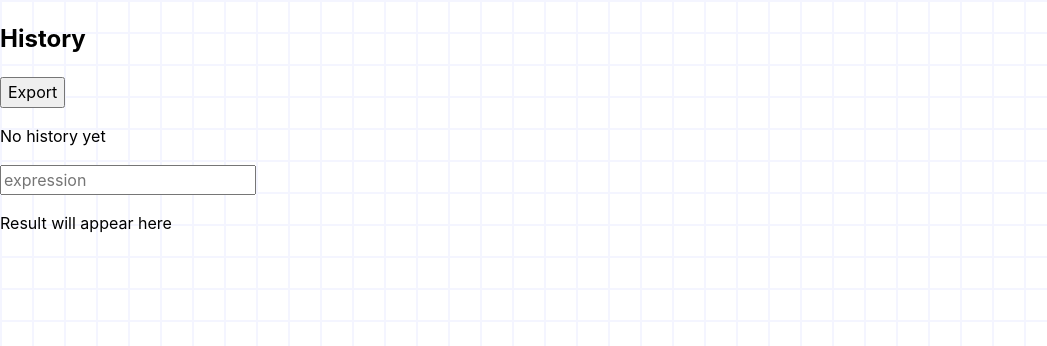
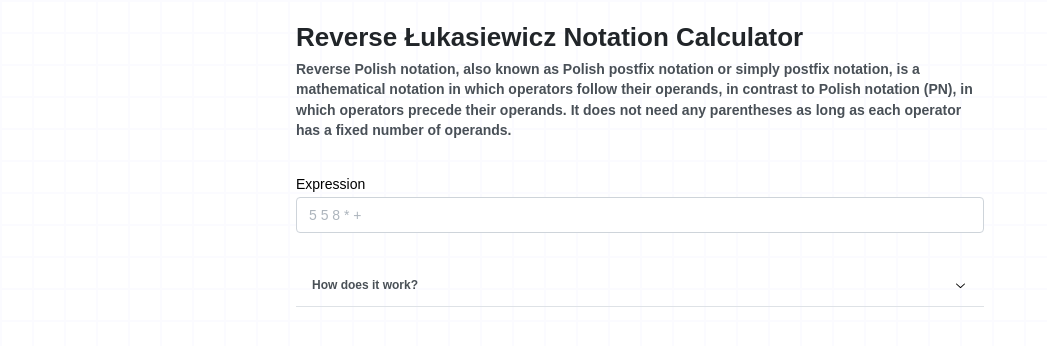
Before and after one commit to Madscientiste/rpn-calculator, a React (Vite) app in the folder resources/: page / in a window 1280 px wide. Shown: the top 346 px of the page, without its empty margins (0-1047 px from the left). Built offline with nearby package versions, Linux system fonts and the light colour scheme; a small style sheet from the web is missing; a web font is replaced by a local one.

Commit message:
refactored the whole ui

```diff
--- a/resources/src/App.css
+++ b/resources/src/App.css
@@ -1,7 +1,8 @@
 @import url("https://fonts.googleapis.com/css?family=Muli:400,600");
+@import url("https://fonts.googleapis.com/css2?family=Merriweather+Sans:wght@300;400;500;600;700;800&display=swap");
 
 body {
-	--clr1: #f4f5ff;
+	--clr1: #fbfbff;
 	--clr2: #ffffff;
 
 	--line-width: 2px;
--- a/resources/src/App.tsx
+++ b/resources/src/App.tsx
@@ -1,60 +1,24 @@
-import { ChangeEvent, useState } from "react";
+import { Container, Group, Stack } from "@mantine/core";
 
 import "./App.css";
-import "@mantine/core/styles.css";
 
-import { Result, getResult } from "./api/getResult";
-import { HistoryPanel } from "./components/HistoryPanel";
-
-const timeoutTable = new Map<string, number>();
+import { ExpressionInput } from "./components/ExpressionInput";
+import { Heading } from "./components/Heading";
+import { HowDoesItWork } from "./components/HowDoesItWork";
 
 function App() {
-	const [result, setResult] = useState<Result | null>(null);
-	const [error, setError] = useState<Error | null>(null);
+	return (
+		<Container size="sm" mt="lg">
+			<Stack gap={32}>
+				<Heading />
 
-	// To avoid spamming the api each time the user types a character,
-	// i've added a debounce of 300ms to the input.
-	const handleInput = async (e: ChangeEvent<HTMLInputElement>) => {
-		if (timeoutTable.has("expression")) {
-			clearTimeout(timeoutTable.get("expression")!);
-		}
+				<ExpressionInput />
 
-		const id = setTimeout(async () => {
-			getResult({ expression: e.target.value })
-				.then(async (res) => {
-					const body: Result = await res.json();
-
-					if (res.status !== 200) {
-						throw new Error(body.detail);
-					}
-
-					setResult(body);
-				})
-				.catch((err) => {
-					setError(err);
-				});
-		}, 300);
-
-		timeoutTable.set("expression", id);
-	};
-
-	return (
-		<div className="container layout">
-			<HistoryPanel history={[]} />
-
-			<div className="calculator stack">
-				<div className="inputContainer">
-					<input type="text" name="expression" placeholder="expression" onChange={handleInput} />
-					<span className="focus-border"></span>
-				</div>
-
-				<p className="output">
-					{result && result.result}
-					{error && error.message}
-					{!result && !error && "Result will appear here"}
-				</p>
-			</div>
-		</div>
+				<Group grow>
+					<HowDoesItWork />
+				</Group>
+			</Stack>
+		</Container>
 	);
 }
 
--- /dev/null
+++ b/resources/src/components/ExpressionInput.tsx
@@ -0,0 +1,74 @@
+import { ChangeEvent, useState } from "react";
+
+import { ExclamationTriangleIcon } from "@heroicons/react/24/outline";
+import { Alert, Stack, Text, TextInput, ThemeIcon } from "@mantine/core";
+
+import { Result, getResult } from "../api/getResult";
+
+const timeoutTable = new Map<string, number>();
+
+export function ExpressionInput() {
+	const [result, setResult] = useState<Result | null>(null);
+	const [error, setError] = useState<Error | null>(null);
+
+	// To avoid spamming the api each time the user types a character,
+	// i've added a debounce of 300ms to the input.
+	const handleInput = async (e: ChangeEvent<HTMLInputElement>) => {
+		if (timeoutTable.has("expression")) {
+			clearTimeout(timeoutTable.get("expression")!);
+		}
+
+		const id = setTimeout(async () => {
+			getResult({ expression: e.target.value })
+				.then(async (res) => {
+					const body: Result = await res.json();
+
+					if (res.status !== 200) {
+						throw new Error(body.detail);
+					}
+
+					setResult(body);
+					setError(null);
+				})
+				.catch((err) => {
+					setError(err);
+					setResult(null);
+				});
+		}, 300);
+
+		timeoutTable.set("expression", id);
+	};
+
+	return (
+		<Stack gap={4}>
+			<TextInput
+				style={{ fontFamily: "'Multi', sans-serif" }}
+				onChange={handleInput}
+				error={!!error}
+				rightSection={
+					error && (
+						<ThemeIcon size="md" variant="subtle" c="red">
+							<ExclamationTriangleIcon />
+						</ThemeIcon>
+					)
+				}
+				placeholder="5 5 8 * +"
+				label="Expression"
+			/>
+			{result && (
+				<Alert color="indigo.3">
+					<Text c="indigo.9" fw="bolder" size="sm">
+						{result ? result.result : "No result yet"}
+					</Text>
+				</Alert>
+			)}
+			{error && (
+				<Alert color="red">
+					<Text c="red.9" fw="bolder" size="sm">
+						{error.message}
+					</Text>
+				</Alert>
+			)}
+		</Stack>
+	);
+}
--- /dev/null
+++ b/resources/src/components/Heading.tsx
@@ -0,0 +1,18 @@
+import { Stack, Text, Title } from "@mantine/core";
+
+export function Heading() {
+	return (
+		<Stack gap={4}>
+			<Title order={2} c="gray.9">
+				Reverse Łukasiewicz Notation Calculator
+			</Title>
+
+			<Text size="sm" fw="bolder" c="gray.7">
+				Reverse Polish notation, also known as Polish postfix notation or simply postfix notation, is a mathematical
+				notation in which operators follow their operands, in contrast to Polish notation (PN), in which operators
+				precede their operands. It does not need any parentheses as long as each operator has a fixed number of
+				operands.
+			</Text>
+		</Stack>
+	);
+}
--- /dev/null
+++ b/resources/src/components/HowDoesItWork.tsx
@@ -0,0 +1,31 @@
+import { Accordion, Alert, Stack, Text } from "@mantine/core";
+
+export function HowDoesItWork() {
+	return (
+		<Accordion>
+			<Accordion.Item value="details">
+				<Accordion.Control>
+					<Text size="xs" fw="bold" c="gray.7">
+						How does it work?
+					</Text>
+				</Accordion.Control>
+
+				<Accordion.Panel>
+					<Stack>
+						<Text size="xs" c="gray.7">
+							An RPN calculator operates on a stack. It holds operands on this stack until an operator is encountered.
+							At that time, the appropriate number of operands are popped off the stack, the operation is carried out,
+							and the result is pushed back onto the stack.
+						</Text>
+
+						<Alert color="indigo" title="Note">
+							<Text size="xs" c="indigo.9" fw="bold">
+								It can also be implemented using a binary tree, but i've chosen to use a stack.
+							</Text>
+						</Alert>
+					</Stack>
+				</Accordion.Panel>
+			</Accordion.Item>
+		</Accordion>
+	);
+}
--- a/resources/src/main.tsx
+++ b/resources/src/main.tsx
@@ -1,13 +1,20 @@
 import React from "react";
 import ReactDOM from "react-dom/client";
 
-import { MantineProvider } from "@mantine/core";
+import { MantineProvider, createTheme } from "@mantine/core";
+
+import "@mantine/code-highlight/styles.layer.css";
+import "@mantine/core/styles.layer.css";
 
 import App from "./App";
 
+const theme = createTheme({
+	fontFamily: "'Merriweather', sans-serif",
+});
+
 ReactDOM.createRoot(document.getElementById("root")!).render(
 	<React.StrictMode>
-		<MantineProvider>
+		<MantineProvider theme={theme}>
 			<App />
 		</MantineProvider>
 	</React.StrictMode>,
```
Also changed, not shown: 1 other file (tests, documents, lock files or other folders).
